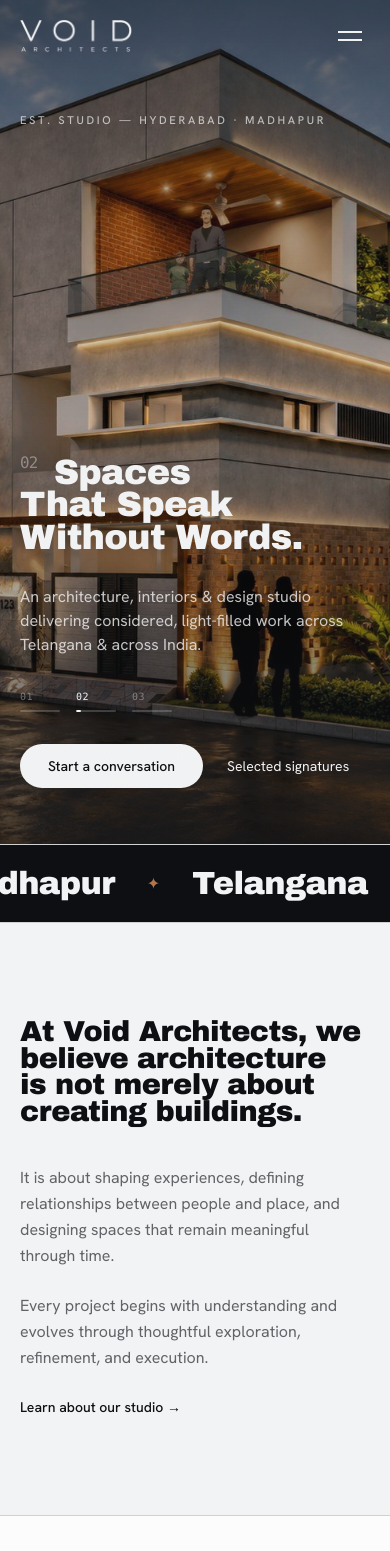
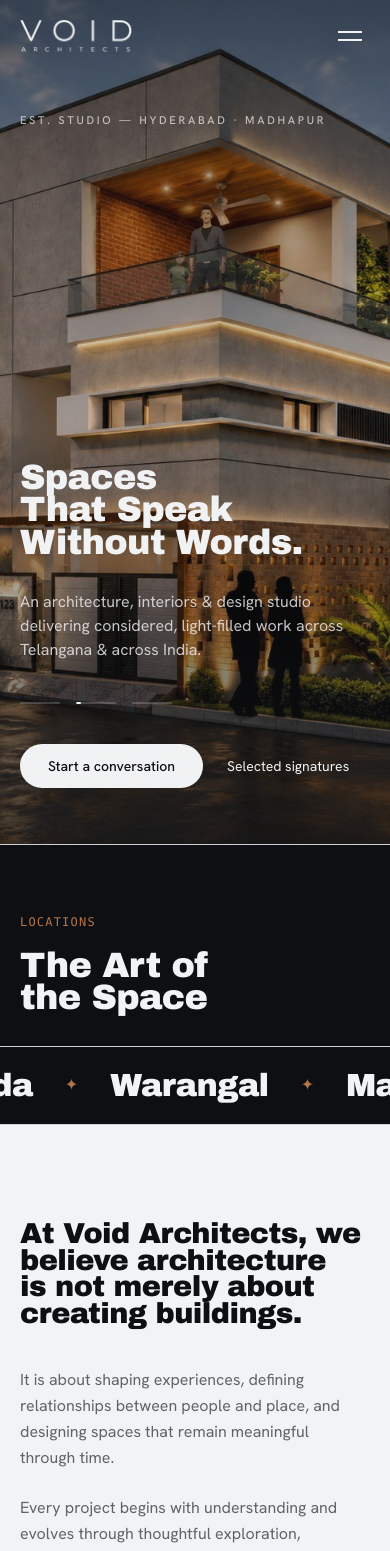
Before and after one commit to Babblu9/void-architects, a Next.js app: page / in a window 390 px wide. Shown: the top 1551 px of the page. Built offline with nearby package versions, Linux system fonts and the light colour scheme.

Commit message:
feat: complete homepage copy corrections, data mappings (NIT, Sree Reddy, Pothunuri), and testimonials updates

```diff
--- a/src/app/page.tsx
+++ b/src/app/page.tsx
@@ -31,7 +31,17 @@ export default function Home() {
   return (
     <PageShell onDark padTop={false}>
       <Hero />
-      <Marquee />
+
+      {/* The Art of the Space */}
+      <section className="bg-ink border-t border-line text-paper pt-16 md:pt-24 pb-0">
+        <div className="mx-auto max-w-[1600px] px-5 md:px-10 mb-8">
+          <span className="label text-accent font-medium text-xs uppercase tracking-widest font-mono">Locations</span>
+          <h2 className="display mt-4 text-[clamp(2.2rem,5vw,4rem)] leading-none text-paper font-normal tracking-tight">
+            The Art of the Space
+          </h2>
+        </div>
+        <Marquee />
+      </section>
 
       {/* Introduction */}
       <section className="mx-auto max-w-[1600px] px-5 py-24 md:px-10 md:py-32">
@@ -106,7 +116,7 @@ export default function Home() {
                   href="/approach"
                   className="inline-block text-sm underline-offset-8 hover:underline text-ink font-medium"
                 >
-                  Our full process →
+                  Our approach →
                 </Link>
               </div>
             </div>
--- a/src/components/Hero.tsx
+++ b/src/components/Hero.tsx
@@ -107,9 +107,6 @@ export default function Hero() {
                   : "translate-y-8 opacity-0 pointer-events-none"
               }`}
             >
-              <span className="text-paper/40 font-mono text-[0.45em] align-top mr-4">
-                {slide.id}
-              </span>
               {slide.title}
             </h1>
           ))}
@@ -130,16 +127,9 @@ export default function Hero() {
                   onClick={() => {
                     setActiveSlide(idx);
                   }}
-                  className="group flex flex-col items-start gap-1.5 py-2 text-left cursor-pointer"
+                  className="group flex flex-col items-start gap-1.5 py-4 text-left cursor-pointer"
                   aria-label={`Go to slide ${slide.id}`}
                 >
-                  <span
-                    className={`text-[10px] font-mono tracking-wider transition-colors duration-300 ${
-                      activeSlide === idx ? "text-paper" : "text-paper/40 group-hover:text-paper/70"
-                    }`}
-                  >
-                    {slide.id}
-                  </span>
                   <div className="h-[2px] w-10 bg-paper/20 relative rounded-full overflow-hidden">
                     <div
                       className="absolute left-0 top-0 h-full bg-paper rounded-full transition-all ease-linear"
--- a/src/components/Marquee.tsx
+++ b/src/components/Marquee.tsx
@@ -1,11 +1,8 @@
 const WORDS = [
+  "Hanamkonda",
+  "Warangal",
+  "Madhapur",
   "Hyderabad",
-  "Madhapur",
-  "Telangana",
-  "India",
-  "Architecture",
-  "Interiors",
-  "Design",
 ];
 
 // Full-bleed running band. Two identical tracks → seamless -50% loop.
--- a/src/components/Testimonials.tsx
+++ b/src/components/Testimonials.tsx
@@ -26,9 +26,9 @@ export default function Testimonials() {
           <Reveal>
             <span className="label text-muted text-xs uppercase tracking-widest font-mono">Testimonials</span>
             <h2 className="display mt-4 text-[clamp(2.2rem,5vw,4rem)] leading-none text-ink font-normal tracking-tight">
-              Don&rsquo;t take our word for it!
+              Spaces are best described by
               <br />
-              Hear it from our partners.
+              those who inhabit them.
             </h2>
           </Reveal>
 
--- a/src/lib/data.ts
+++ b/src/lib/data.ts
@@ -68,7 +68,7 @@ export type Project = {
 export const PROJECTS: Project[] = [
   {
     slug: "nit-warangal-entrance",
-    title: "The prestigious entrance of NIT(National Institute of Technology) Warangal",
+    title: "The Iconic Entrance of the National Institute of Technology, Warangal",
     category: "Institutional & Landscape",
     location: "Warangal",
     year: "2024",
@@ -81,9 +81,9 @@ export const PROJECTS: Project[] = [
   },
   {
     slug: "dr-sree-reddy-residence",
-    title: "Dr Sree Reddy Residence",
-    category: "Residential",
-    location: "Warangal",
+    title: "Dr. Sree Reddy Residence",
+    category: "Private Residence",
+    location: "Hanamkonda",
     year: "2024",
     area: "3,375 sq.ft.",
     image: "/projects/sree-reddy.jpg",
@@ -95,7 +95,7 @@ export const PROJECTS: Project[] = [
   {
     slug: "pothunuri-convention-hall",
     title: "Pothunuri Convention Hall",
-    category: "Commercial",
+    category: "Convention & Event Space",
     location: "Warangal",
     year: "2025",
     area: "9,125 sq.ft.",
@@ -211,24 +211,24 @@ export const TESTIMONIALS: Testimonial[] = [
   {
     quote:
       "The design perfectly balances contemporary minimalism with regional heritage, resulting in an iconic campus entrance. We appreciate the creativity, attention to detail, and professional execution delivered by VOID Architects.",
-    author: "CPWD",
-    role: "National Institute of Technology, Warangal",
-    project: "The prestigious entrance of NIT(National Institute of Technology) Warangal",
+    author: "Central Public Works Department (CPWD)",
+    role: "Government Liaison Representative",
+    project: "The Iconic Entrance of the National Institute of Technology, Warangal",
     image: "/projects/nit-warangal.jpg",
   },
   {
     quote:
-      "VOID Architects transformed our vision into a beautiful contemporary home. Every space is thoughtfully planned with excellent natural lighting, ventilation and functionality. The final design exceeded our expectations.",
+      "VOID Architects transformed our vision into a beautiful contemporary home. Every space is thoughtfully planned with excellent natural lighting, ventilation and functionality.",
     author: "Dr Sree Reddy",
     role: "MBBS, MCh (USA)",
-    project: "Dr Sree Reddy Residence",
+    project: "Dr. Sree Reddy Residence",
     image: "/projects/sree-reddy.jpg",
   },
   {
     quote:
       "The final outcome exceeded our expectations. The design feels premium, functional and timeless — exactly what we envisioned: a contemporary, elegant and efficient healthcare environment.",
-    author: "Dr Uske Kiran",
-    role: "MS, MCh Urology — Gold Medalist",
+    author: "Dr. Uske Kiran",
+    role: "M.S., M.Ch. (Urology) • Gold Medalist",
     project: "Kiran Kidney Care",
     image: "/projects/kiran-kidney.jpg",
   },
@@ -255,14 +255,6 @@ export const TESTIMONIALS: Testimonial[] = [
     role: "Probationary Officer, SBI",
     project: "Sridhar Residence Interiors",
     image: "/projects/sridhar.jpg",
-  },
-  {
-    quote:
-      "A perfect blend of aesthetics and functionality. The collaborative zones have completely changed how our team interacts — the modern campus interiors feel welcoming and have noticeably boosted engagement.",
-    author: "Mr Anil Kumar Nelagapudi",
-    role: "SpinLaunch",
-    project: "SpinLaunch Campus",
-    image: "/projects/spinlaunch.jpg",
   },
 ];
 
```
